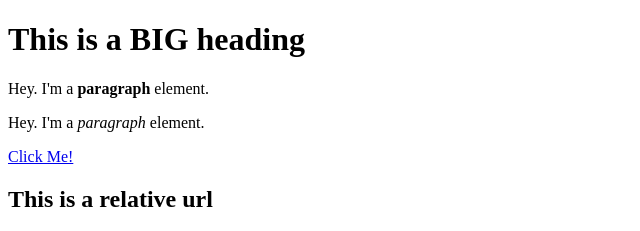
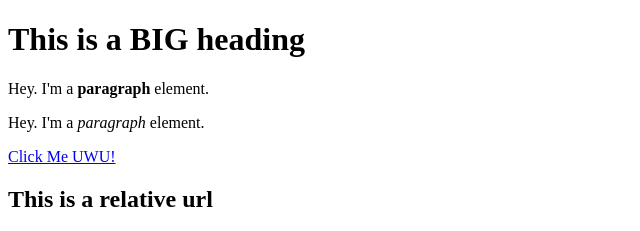
Before and after one commit to lupuspacifica/Cartoon-Hero, a plain HTML site: page test.html in a window 1280 px wide. Shown: the top 231 px of the page, 0-640 px from the left. Drawn offline with Linux system fonts and the light colour scheme.

Commit message:
uwu added

```diff
--- a/test.html
+++ b/test.html
@@ -7,7 +7,7 @@
         <h1>This is a BIG heading</h1>
         <p>Hey. I'm a <b>paragraph</b> element.</p>
         <p>Hey. I'm a <i>paragraph</i> element.</p>
-        <a href="https://google.com" target="_blank" title="Let's go to Google">Click Me!</a>
+        <a href="https://www.reddit.com/r/tbulges" target="_blank" title="Let's go to UWU">Click Me UWU!</a>
         <h2>This is a relative url</h2>
         <img src="img/cat.jpg" alt="">
         <h2>This is a absolute url</h2>
```
